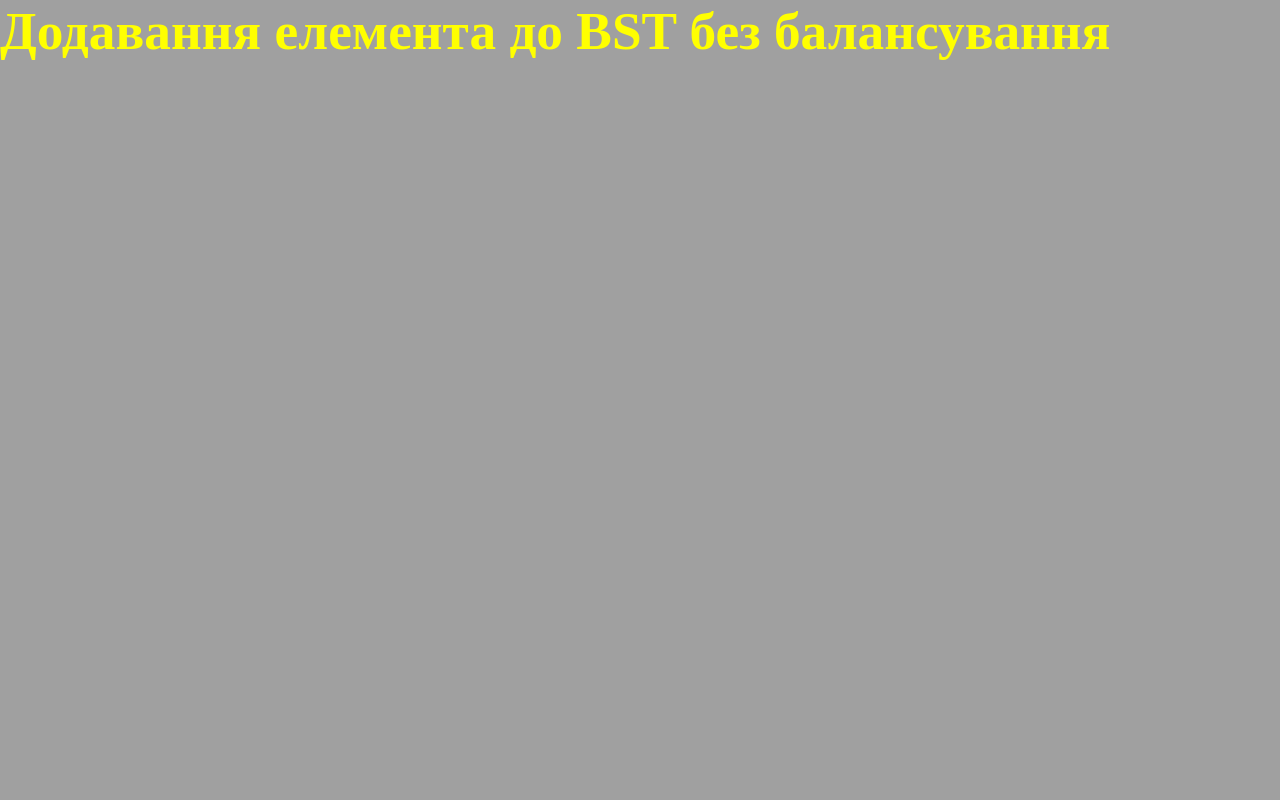
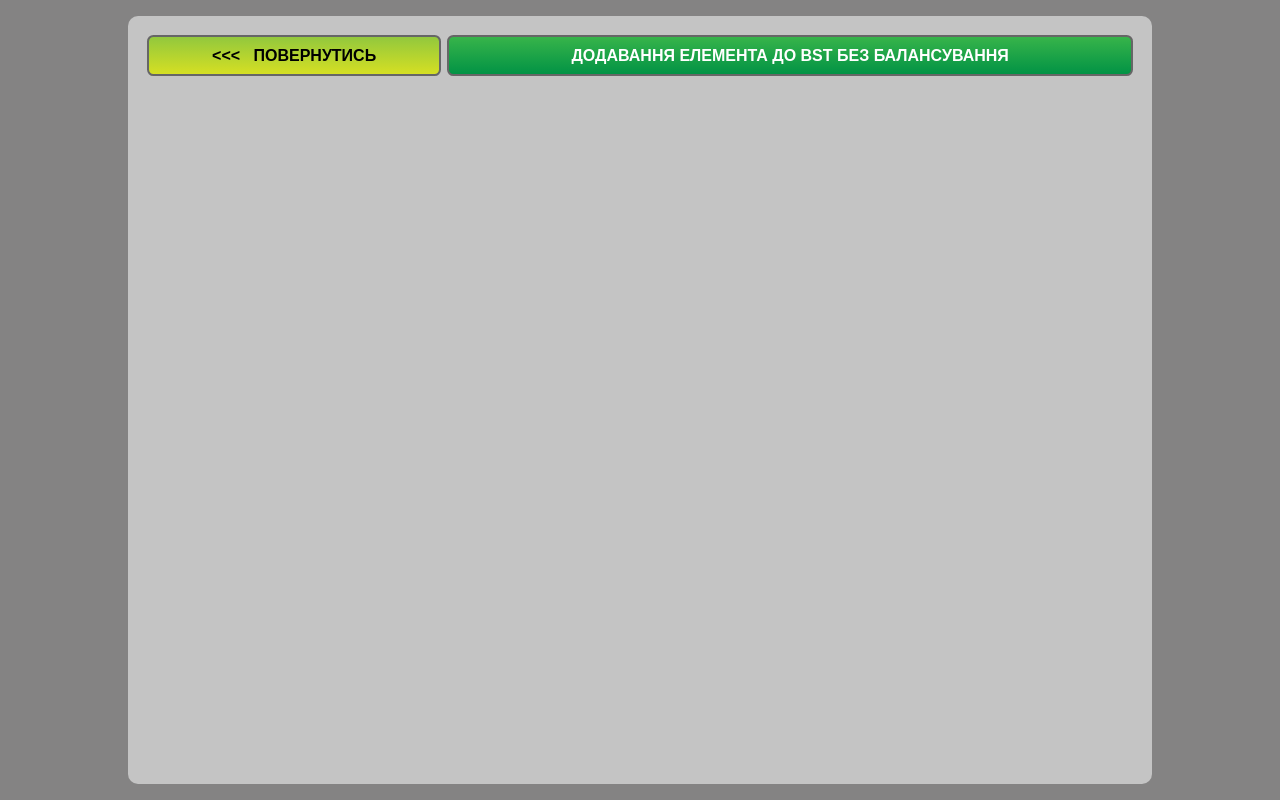
Before and after one commit to myWebDevelopmentProjects/AlgoVizServer, a PHP site: page /algorithms/bst_non_balancing_add in a window 1280 px wide. Run offline with PHP 8.4, Linux system fonts and the light colour scheme.

Commit message:
update for style

```diff
--- a/algorithms/bst_non_balancing_add/index.php
+++ b/algorithms/bst_non_balancing_add/index.php
@@ -1,4 +1,11 @@
 <?php include_once dirname(__FILE__).'../../../html-templates/header.php';?>
-<h1>Додавання елемента до BST без балансування</h1>
+<content-view>
+    <view-header>
+        <back-btn><<<&nbsp;&nbsp;&nbsp;Повернутись</back-btn><title>Додавання елемента до BST без балансування</title>
+    </view-header>
+    <view-middle>
+
+    </view-middle>
+</content-view>
 <script src="scenario.js"></script>
 <?php include_once dirname(__FILE__).'../../../html-templates/footer.php';?>
--- a/css/main.css
+++ b/css/main.css
@@ -1,2 +1,43 @@
-*{margin:0;padding:0;border:0}body{background:#a0a0a0;font-size:20pt;color:yellow}body a{text-decoration:none}
+* {
+  margin: 0;
+  border: 0;
+  padding: 0;
+  box-sizing: border-box;
+  font-family: sans-serif; }
+
+body {
+  background: #848383;
+  font-size: 1em; }
+  body content-view {
+    display: block;
+    padding: 1rem;
+    width: 1024px;
+    height: 768px;
+    background: #c4c4c4;
+    margin: 1rem auto;
+    border-radius: 10px; }
+    body content-view back-btn,
+    body content-view title {
+      display: block;
+      text-transform: uppercase;
+      font-weight: bold;
+      border: #666666 2px solid;
+      padding: .6rem;
+      border-radius: .4rem;
+      text-align: center;
+      margin: .2rem; }
+    body content-view view-header {
+      display: flex;
+      align-items: center;
+      justify-content: center; }
+      body content-view view-header back-btn {
+        width: 30%;
+        text-align: center;
+        cursor: pointer;
+        background: linear-gradient(#92c83d, #d5df23); }
+      body content-view view-header title {
+        width: 70%;
+        color: white;
+        background: linear-gradient(#37b44a, #029345); }
+
 /*# sourceMappingURL=main.css.map */
--- a/html-templates/default.php
+++ b/html-templates/default.php
@@ -1,3 +1,4 @@
+<content-view>
 <p>BST-дерево – это разновидность бинарного дерева, для которого верно:</p>
 <ul>
     <li>ключ каждого узла дерева Х (если Х не равен null) имеет левые узлы со значениями ключей меньшими значения ключа узла X;</li>
@@ -6,5 +7,6 @@
 
 BST-дерево применяется для построения абстрактных структур, таких, как множества, мультимножества, ассоциативные массивы (словари).
 
-<?= $GLOBALS['Server']->chapters_nav;?>
+<?= $GLOBALS['Server']->algorithms_nav;?>
 <button>Start animation</button>
+</content-view>
--- a/html-templates/header.php
+++ b/html-templates/header.php
@@ -3,6 +3,7 @@
     <head>
         <meta charset="UTF-8">
         <title>AlgoVizServer</title>
+        <meta name="viewport" content="width=device-width, initial-scale=1.0">
         <link rel="stylesheet" type="text/css" href="/AlgoVizServer/css/main.css" >
         <script src="/AlgoVizServer/js/jquery/jquery-3.3.1.min.js"></script>
         <script src="/AlgoVizServer/js/jquery/jquery-ui.min.js"></script>
--- a/scss/main.scss
+++ b/scss/main.scss
@@ -1,12 +1,39 @@
-/*
-To change this license header, choose License Headers in Project Properties.
-To change this template file, choose Tools | Templates
-and open the template in the editor.
-*/
-/*
-    Created on : 15 трав. 2018, 0:46:33
-    Author     : DEV
-*/
+
+* {
+    margin: 0;
+    border: 0;
+    padding: 0;
+    box-sizing: border-box;
+    font-family: sans-serif;
+}
 body {
-    background: #a0a0a0;
+    background: #848383;
+    font-size: 1em;
+    content-view {
+        @import "style-for-boxes";
+        display: block;
+        padding: 1rem;
+        width: 1024px;
+        height: 768px;
+        background: #c4c4c4;
+        margin: 1rem auto;
+        border-radius: 10px;
+        view-header {
+            display: flex;
+            align-items: center;
+            justify-content: center;
+            back-btn {
+                width: 30%;
+                text-align: center;
+                cursor: pointer;
+                background: linear-gradient(#92c83d, #d5df23);
+            }
+            title {
+                width:70%;
+                color: white;
+                background: linear-gradient(#37b44a, #029345);
+            }
+
+        }
+    }
 }
--- /dev/null
+++ b/scss/style-for-boxes.scss
@@ -0,0 +1,11 @@
+back-btn,
+title {
+    display: block;
+    text-transform: uppercase;
+    font-weight: bold;
+    border: #666666 2px solid;
+    padding: .6rem;
+    border-radius: .4rem;
+    text-align: center;
+    margin: .2rem;
+}
```
Also changed, not shown: classes/Server.php (+6 -4 lines), css/style-for-boxes.css (added, +12 -0 lines), 2 other files.
